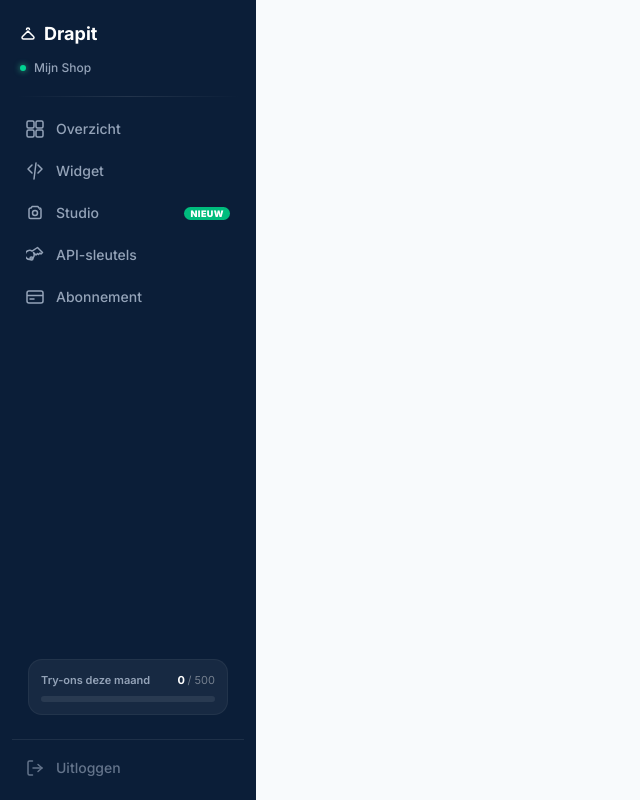
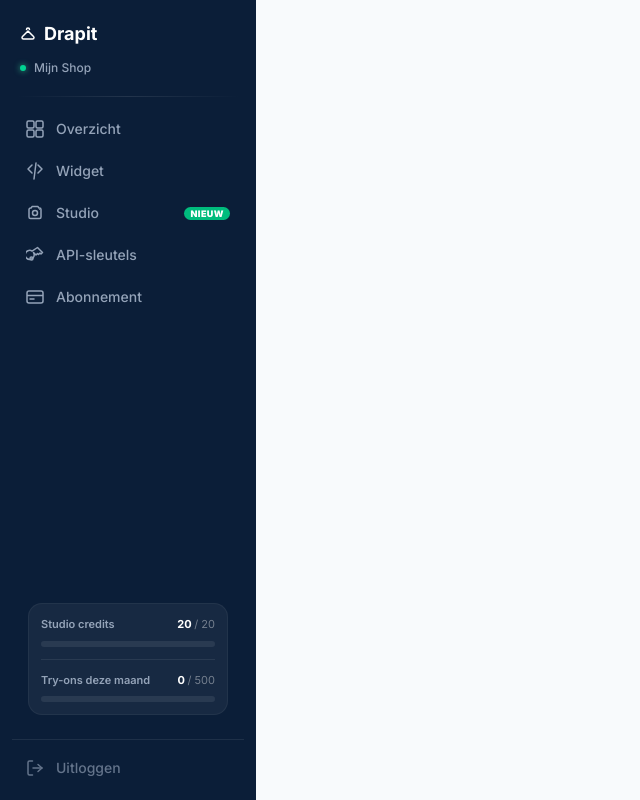
Before and after one commit to Michaeljayden/Drapit, a Next.js app: page /dashboard/analytics in a window 1280 px wide. Shown: the whole page, without its empty margins (0-640 px from the left). Built offline with nearby package versions, Linux system fonts and the light colour scheme; no server answers.

Commit message:
Update screen and credits
Update screen and credits

```diff
--- a/app/(dashboard)/layout.tsx
+++ b/app/(dashboard)/layout.tsx
@@ -13,11 +13,13 @@
     let shopName = 'Mijn Shop';
     let tryonsUsed = 0;
     let tryonsLimit = 500;
+    let studioCreditsUsed = 0;
+    let studioCreditsLimit = 20;
 
     if (user) {
         const { data: shop } = await supabase
             .from('shops')
-            .select('name, tryons_this_month, monthly_tryon_limit')
+            .select('name, tryons_this_month, monthly_tryon_limit, studio_credits_used, studio_credits_limit')
             .eq('owner_id', user.id)
             .single();
 
@@ -25,6 +27,8 @@
             shopName = shop.name || 'Mijn Shop';
             tryonsUsed = shop.tryons_this_month ?? 0;
             tryonsLimit = shop.monthly_tryon_limit ?? 500;
+            studioCreditsUsed = shop.studio_credits_used ?? 0;
+            studioCreditsLimit = shop.studio_credits_limit ?? 20;
         }
     }
 
@@ -34,6 +38,8 @@
                 shopName={shopName}
                 tryonsUsed={tryonsUsed}
                 tryonsLimit={tryonsLimit}
+                studioCreditsUsed={studioCreditsUsed}
+                studioCreditsLimit={studioCreditsLimit}
             />
             {/* Main content: offset for desktop sidebar + mobile top bar */}
             <main className="md:ml-64 bg-[#F8FAFC] min-h-screen pt-[72px] md:pt-0 p-4 md:p-8 overflow-y-auto">
--- a/components/dashboard/Sidebar.tsx
+++ b/components/dashboard/Sidebar.tsx
@@ -69,9 +69,11 @@
     shopName?: string;
     tryonsUsed?: number;
     tryonsLimit?: number;
+    studioCreditsUsed?: number;
+    studioCreditsLimit?: number;
 }
 
-export default function Sidebar({ shopName = 'Mijn Shop', tryonsUsed = 0, tryonsLimit = 500 }: SidebarProps) {
+export default function Sidebar({ shopName = 'Mijn Shop', tryonsUsed = 0, tryonsLimit = 500, studioCreditsUsed = 0, studioCreditsLimit = 20 }: SidebarProps) {
     const pathname = usePathname();
     const router = useRouter();
     const [mobileOpen, setMobileOpen] = useState(false);
@@ -149,7 +151,40 @@
 
             {/* Usage indicator */}
             <div className="px-4 py-3 mx-3 mb-3">
-                <div className="bg-white/5 rounded-xl p-3 border border-white/5">
+                <div className="bg-white/5 rounded-xl p-3 border border-white/5 space-y-3">
+                    {/* Studio Credits */}
+                    <div>
+                        <div className="flex justify-between items-center mb-2">
+                            <span className="text-[11px] font-semibold text-[#94A3B8]">Studio credits</span>
+                            <span className="text-[11px] font-bold text-white">
+                                {studioCreditsLimit - studioCreditsUsed} <span className="text-white/40 font-normal">/ {studioCreditsLimit}</span>
+                            </span>
+                        </div>
+                        <div className="w-full h-1.5 bg-white/8 rounded-full overflow-hidden">
+                            <div
+                                className="h-full rounded-full transition-all duration-700 ease-out"
+                                style={{
+                                    width: `${Math.min((studioCreditsUsed / Math.max(studioCreditsLimit, 1)) * 100, 100)}%`,
+                                    background: studioCreditsUsed >= studioCreditsLimit
+                                        ? 'linear-gradient(90deg, #EF4444, #DC2626)'
+                                        : studioCreditsUsed / studioCreditsLimit > 0.75
+                                            ? 'linear-gradient(90deg, #F59E0B, #D97706)'
+                                            : 'linear-gradient(90deg, #1D6FD8, #3B9AF0)',
+                                }}
+                            />
+                        </div>
+                        {studioCreditsUsed >= studioCreditsLimit && (
+                            <a href="/dashboard/billing" className="text-[10px] text-amber-400 mt-1.5 font-medium hover:text-amber-300 transition-colors block">
+                                ⚠ Credits op · Upgrade →
+                            </a>
+                        )}
+                    </div>
+
+                    {/* Divider */}
+                    <div className="h-px bg-white/8" />
+
+                    {/* Try-ons */}
+                    <div>
                         <div className="flex justify-between items-center mb-2">
                             <span className="text-[11px] font-semibold text-[#94A3B8]">Try-ons deze maand</span>
                             <span className="text-[11px] font-bold text-white">{tryonsUsed} <span className="text-white/40 font-normal">/ {tryonsLimit}</span></span>
@@ -172,6 +207,7 @@
                                 {usagePercent > 90 ? '⚠ Bijna vol' : 'Bijna op limiet'}
                             </p>
                         )}
+                    </div>
                 </div>
             </div>
 
--- a/components/studio/StudioPage.tsx
+++ b/components/studio/StudioPage.tsx
@@ -898,7 +898,7 @@
 
   const handleGenerate = async () => {
     if (!hasClothing) { setError('Upload minimaal één kledingstuk.'); return; }
-    if (!canGenerate) { setError('Onvoldoende credits. Koop extra credits of upgrade je abonnement.'); return; }
+    if (!canGenerate) { window.location.href = '/dashboard/billing'; return; }
 
     setIsLoading(true);
     setError(null);
@@ -1013,7 +1013,7 @@
   // ---------------------------------------------------------------------------
 
   return (
-    <div className="flex flex-col min-h-screen -m-4 md:-m-8 pt-14 md:pt-0">
+    <div className="flex flex-col min-h-screen -m-4 md:-m-8 pt-14 md:pt-8">
       {/* Header */}
       <div className="flex items-center justify-between px-4 md:px-6 py-4 bg-gradient-to-b from-white to-slate-50 border-b border-slate-100 shadow-[0_1px_3px_rgba(15,39,68,0.05)]">
         <div className="flex items-center gap-3 min-w-0">
@@ -1540,9 +1540,11 @@
 
             <button
               onClick={handleGenerate}
-              disabled={isLoading || !hasClothing || !canGenerate}
-              className={`w-full py-3.5 rounded-xl text-sm font-bold transition-all ${isLoading || !hasClothing || !canGenerate
+              disabled={isLoading || !hasClothing}
+              className={`w-full py-3.5 rounded-xl text-sm font-bold transition-all ${isLoading || !hasClothing
                 ? 'bg-white/8 text-slate-500 cursor-not-allowed'
+                : !canGenerate
+                  ? 'bg-gradient-to-r from-amber-500 to-orange-500 text-white shadow-[0_4px_16px_rgba(245,158,11,0.4)] hover:shadow-[0_4px_24px_rgba(245,158,11,0.55)] active:scale-[0.98] transform'
                   : 'bg-gradient-to-r from-[#1D6FD8] to-[#1558B0] text-white shadow-[0_4px_16px_rgba(29,111,216,0.4)] hover:shadow-[0_4px_24px_rgba(29,111,216,0.55)] active:scale-[0.98] transform'
                 }`}
             >
@@ -1554,6 +1556,15 @@
                       <path className="opacity-75" fill="currentColor" d="M4 12a8 8 0 018-8V0C5.373 0 0 5.373 0 12h4z" />
                     </svg>
                     Genereren...
+                  </span>
+                )
+                : !canGenerate
+                  ? (
+                    <span className="flex items-center justify-center gap-2">
+                      <svg className="w-4 h-4" fill="none" viewBox="0 0 24 24" stroke="currentColor" strokeWidth={2}>
+                        <path strokeLinecap="round" strokeLinejoin="round" d="M13 10V3L4 14h7v7l9-11h-7z" />
+                      </svg>
+                      Credits op · Abonnement kiezen →
                     </span>
                   )
                   : mode === 'video-360'
@@ -1570,23 +1581,9 @@
               </p>
             )}
             {!canGenerate && hasClothing && (
-              <div className="mt-3 rounded-xl bg-gradient-to-br from-amber-500/10 to-orange-500/10 border border-amber-500/20 p-3 text-center space-y-2">
-                <p className="text-xs font-bold text-amber-300">
-                  Gratis credits zijn op
+              <p className="text-center text-[10px] text-amber-500/70 mt-2">
+                Je gratis credits zijn op — klik hierboven om te upgraden
               </p>
-                <p className="text-[10px] text-slate-400 leading-relaxed">
-                  Je hebt de 20 gratis credits gebruikt. Upgrade voor meer afbeeldingen.
-                </p>
-                <a
-                  href="/dashboard/billing"
-                  className="inline-flex items-center gap-1.5 bg-[#1D6FD8] hover:bg-[#1558B0] text-white text-[11px] font-semibold py-2 px-4 rounded-lg transition-colors"
-                >
-                  Abonnement kiezen
-                  <svg className="w-3 h-3" fill="none" viewBox="0 0 24 24" stroke="currentColor" strokeWidth={2.5}>
-                    <path strokeLinecap="round" strokeLinejoin="round" d="M13.5 4.5L21 12m0 0l-7.5 7.5M21 12H3" />
-                  </svg>
-                </a>
-              </div>
             )}
           </div>
         </div>
```
Lines whose indentation alone changed are shown as unchanged.
